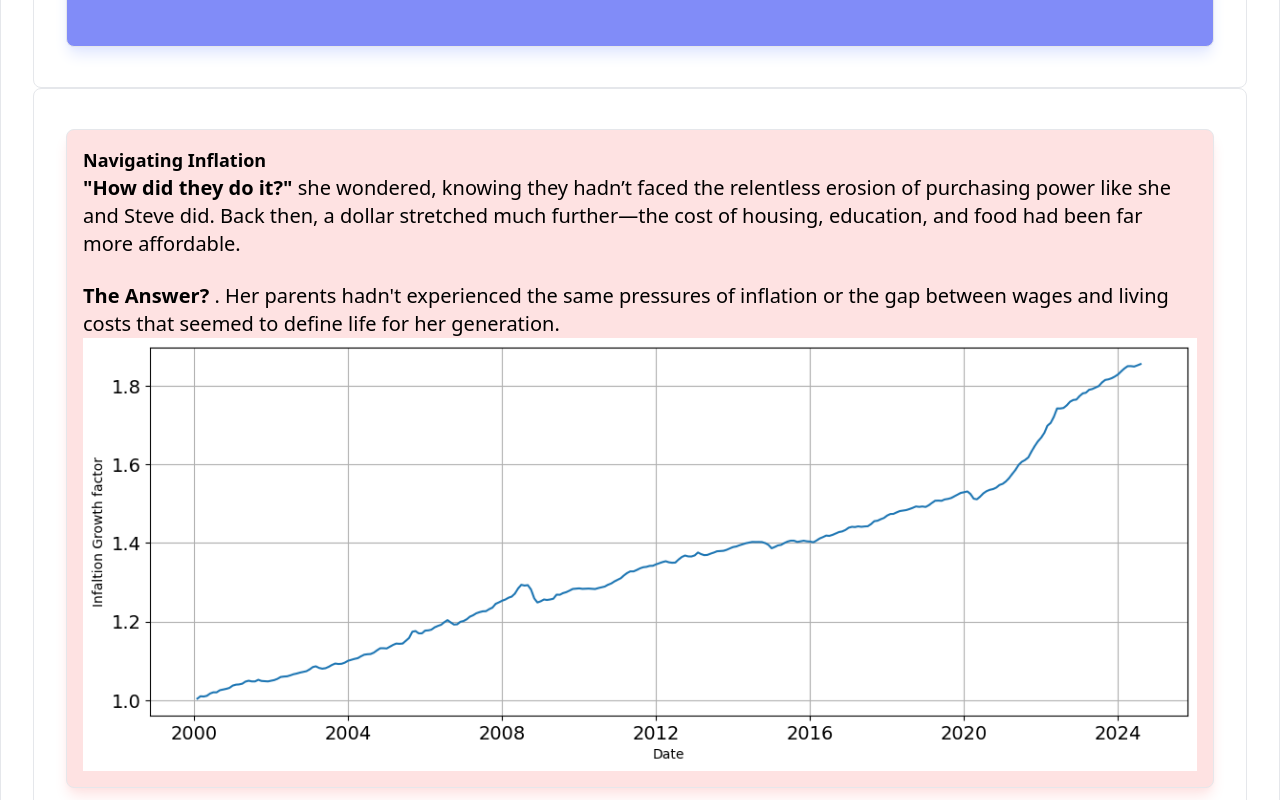
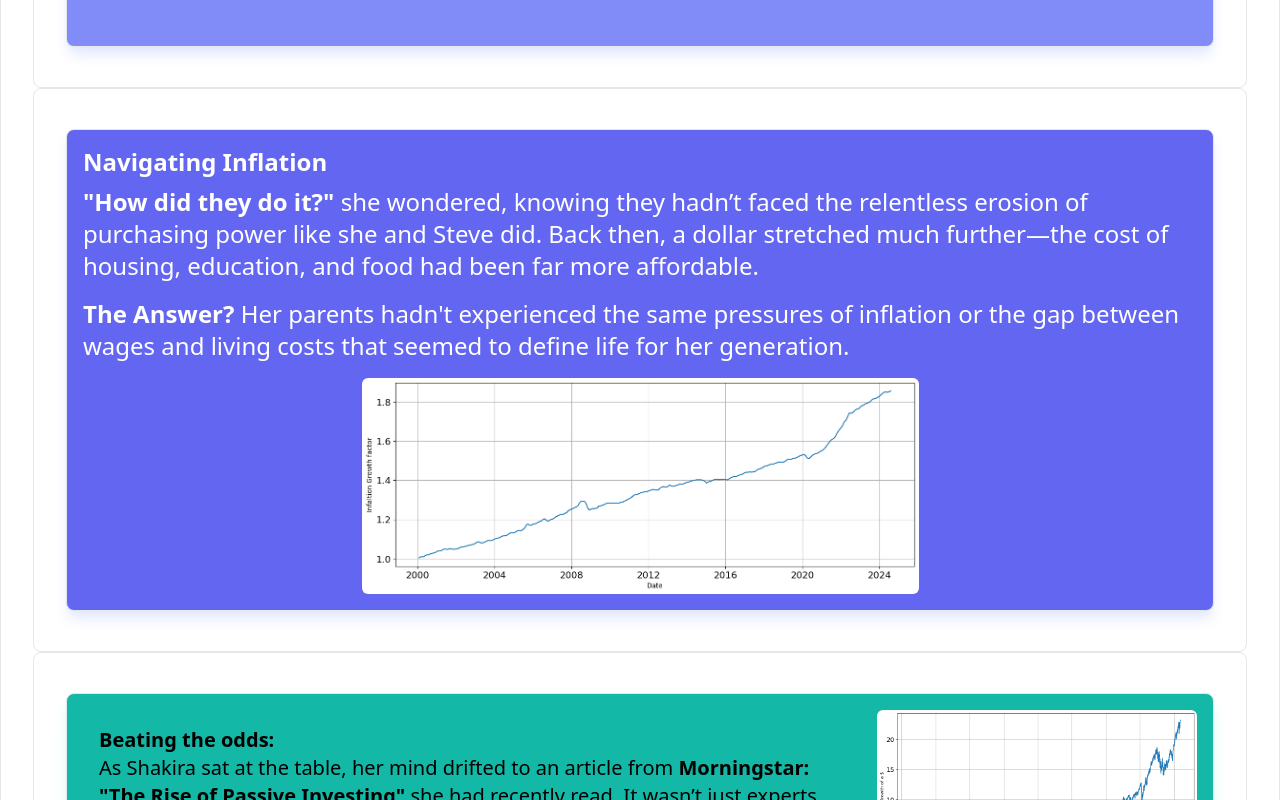
Before and after one commit to mehassanhmood/StoryBoarding, a React (Vite) app: page / in a window 1280 px wide. Shown: the part 3100-3900 px from the top of the page. Built offline with nearby package versions, Linux system fonts and the light colour scheme.

Commit message:
reponsiveness

```diff
--- a/src/components/SuccessStrategies.jsx
+++ b/src/components/SuccessStrategies.jsx
@@ -1,21 +1,32 @@
-import React, { useEffect, useState } from 'react';
+import React from 'react';
 import CPI from "../../public/cpi.png";
 
+const SuccessStrategies = () => {
+  return (
+    <div className="p-4 border rounded-lg shadow-lg shadow-indigo-100 hover:shadow-indigo-600 bg-indigo-500">
+      {/* Heading */}
+      <h3 className="text-lg sm:text-xl lg:text-2xl font-semibold text-white">
+        Navigating Inflation
+      </h3>
 
-const SuccessStrategies = () => {
+      {/* Paragraph 1 */}
+      <p className="text-lg sm:text-xl lg:text-2xl text-white mt-2">
+        <strong>"How did they do it?"</strong> she wondered, knowing they hadn’t faced the relentless erosion of purchasing power like she and Steve did. Back then, a dollar stretched much further—the cost of housing, education, and food had been far more affordable.
+      </p>
 
+      {/* Paragraph 2 */}
+      <p className="text-lg sm:text-xl lg:text-2xl text-white mt-4">
+        <strong>The Answer?</strong> Her parents hadn't experienced the same pressures of inflation or the gap between wages and living costs that seemed to define life for her generation.
+      </p>
 
-  return (
-
-      <div className="p-4 border rounded-lg shadow-lg shadow-red-100 hover:shadow-red-600 bg-red-100">
-        <h3 className="text-lg font-semibold">Navigating Inflation</h3>
-        <p className='text-xl'><strong>"How did they do it?" </strong>she wondered, knowing they hadn’t faced the relentless erosion of purchasing power like she and Steve did. Back then, a dollar stretched much further—the cost of housing, education, and food had been far more affordable.</p> <br />
-        <p className='text-xl'> <strong>The Answer? </strong> . Her parents hadn't experienced the same pressures of inflation or the gap between wages and living costs that seemed to define life for her generation.</p>
+      {/* Image */}
+      <div className="flex justify-center mt-4">
         <img
-          className="max-w-full h-full object-cover rotate-left"
+          className="w-full sm:w-3/4 lg:w-1/2 h-auto rounded-md object-cover"
           src={CPI}
           alt="Income Inequality"
         />
+      </div>
     </div>
   );
 };
```
